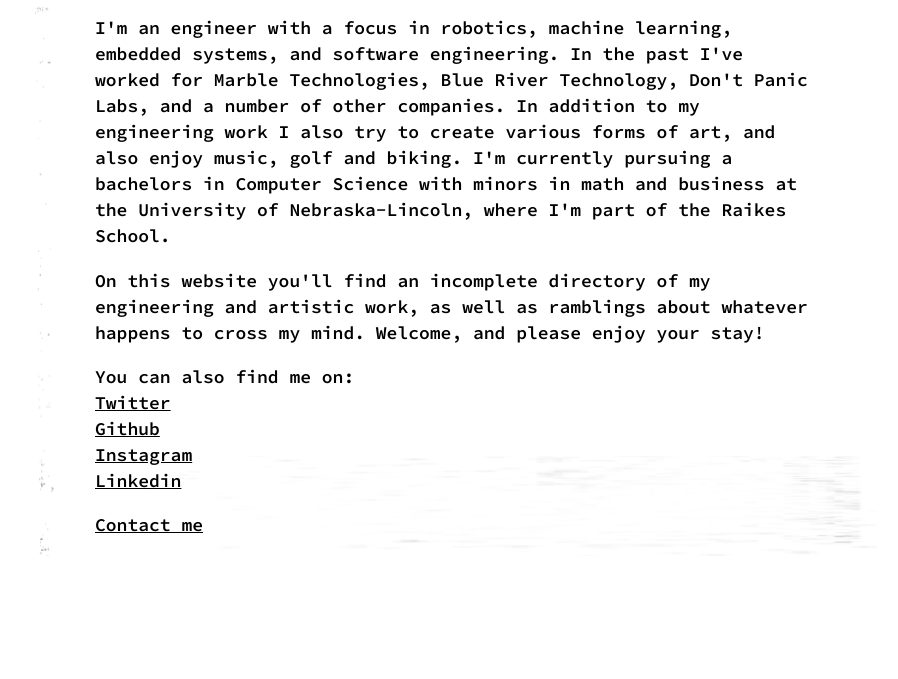
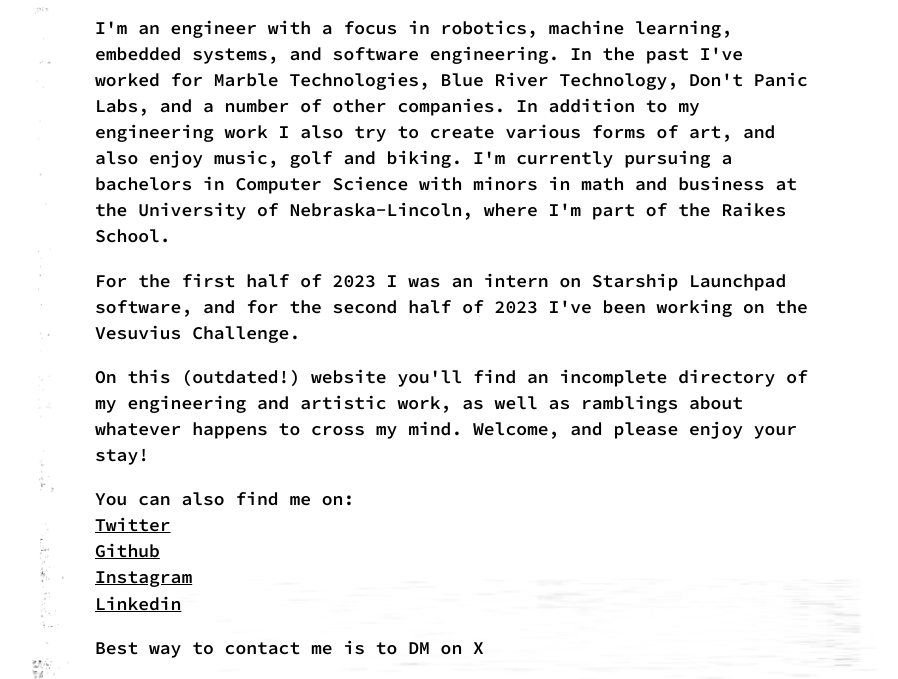
Before and after one commit to lukeboi/11ty-blog, an Eleventy site: page about/index.md in a window 1280 px wide. Shown: the part 821-1500 px from the top of the page, without its empty margins (188-1086 px from the left). Before the commit the page ends 1377 px from the top, so only its background shows below. Built offline with nearby package versions, Linux system fonts and the light colour scheme; Eleventy itself is replaced by a stand-in of ours; files that its build step writes are made by us from their sources.

Commit message:
Update index.md

```diff
--- a/about/index.md
+++ b/about/index.md
@@ -15,7 +15,9 @@ Hi there! My name's Luke. Pleasure to meet you.
 
 I'm an engineer with a focus in robotics, machine learning, embedded systems, and software engineering. In the past I've worked for Marble Technologies, Blue River Technology, Don't Panic Labs, and a number of other companies. In addition to my engineering work I also try to create various forms of art, and also enjoy music, golf and biking. I'm currently pursuing a bachelors in Computer Science with minors in math and business at the University of Nebraska-Lincoln, where I'm part of the Raikes School.
 
-On this website you'll find an incomplete directory of my engineering and artistic work, as well as ramblings about whatever happens to cross my mind. Welcome, and please enjoy your stay!
+For the first half of 2023 I was an intern on Starship Launchpad software, and for the second half of 2023 I've been working on the Vesuvius Challenge.
+
+On this (outdated!) website you'll find an incomplete directory of my engineering and artistic work, as well as ramblings about whatever happens to cross my mind. Welcome, and please enjoy your stay!
 
 You can also find me on:
 [Twitter](https://twitter.com/LukeFarritor)
@@ -23,4 +25,4 @@ You can also find me on:
 [Instagram](https://www.instagram.com/lukeboi0/)
 [Linkedin](https://www.linkedin.com/in/luke-farritor)
 
-[Contact me](https://forms.gle/5epvGoQecKkQmkMC8)
+Best way to contact me is to DM on X
```
